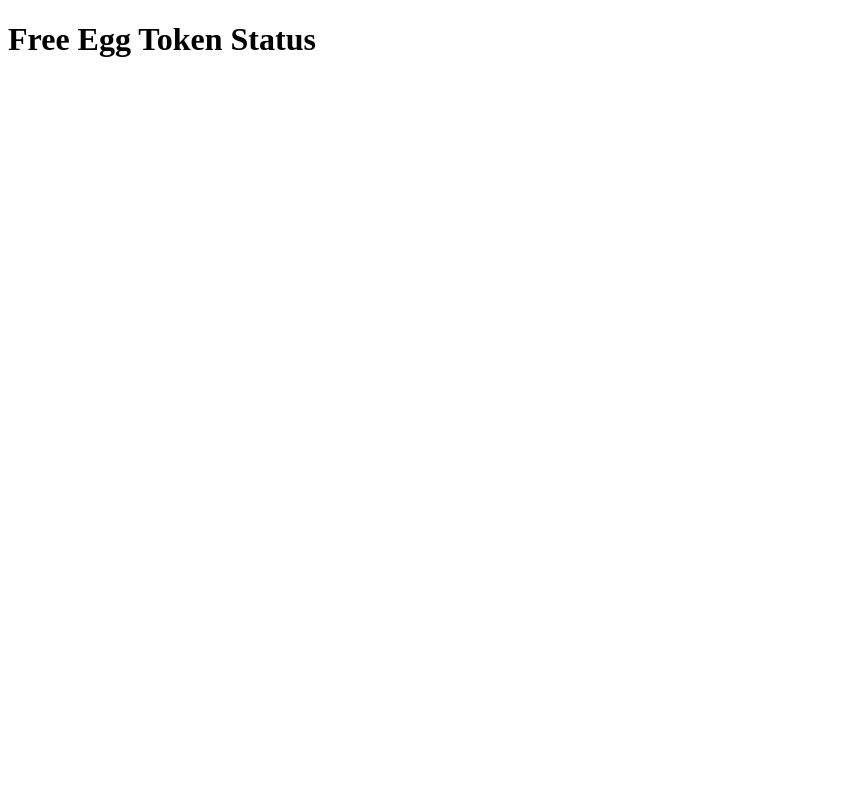
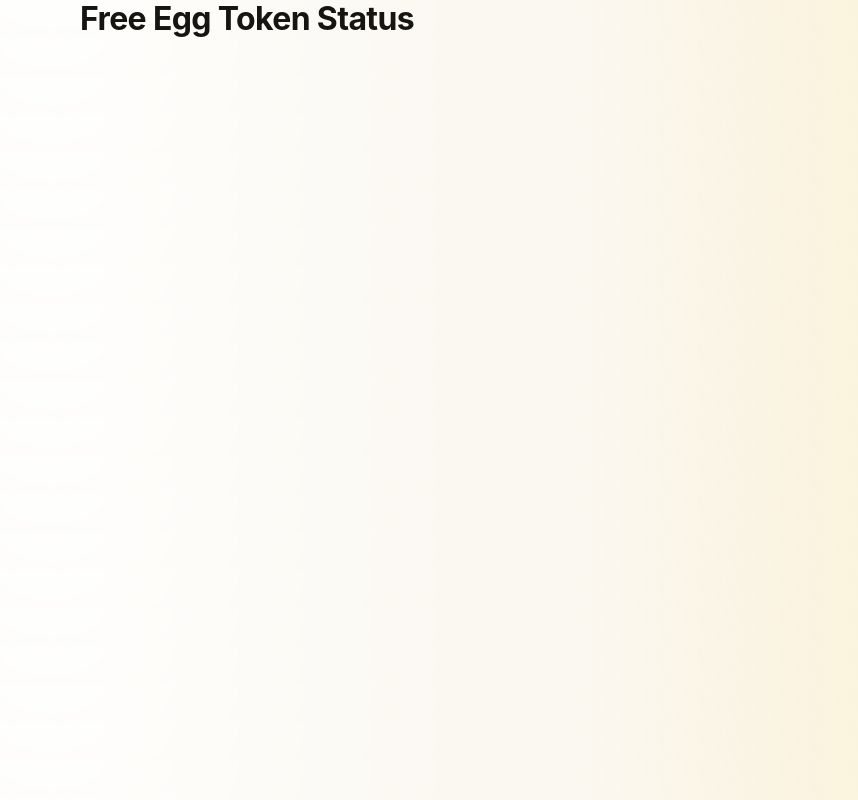
Before and after one commit to free-egg-token/status, a Nuxt app: page / in a window 1280 px wide. Shown: the whole page, without its empty margins (0-858 px from the left). Built offline with nearby package versions, Linux system fonts and the light colour scheme.

Commit message:
feat(ui): add egg-shell design tokens and base styles
Assisted-by: Trae CN: DeepSeek-V4.1-Flash

```diff
--- /dev/null
+++ b/app/assets/css/main.css
@@ -0,0 +1,236 @@
+:root {
+  --bg: #fbf8f1;
+  --bg-elevated: #fffdf8;
+  --bg-sunken: #f6f1e6;
+  --ink: #171512;
+  --ink-soft: #5c564b;
+  --ink-faint: #8a8375;
+  --line: #e7e0d2;
+  --line-strong: #d8cfbc;
+  --yolk: #f5b700;
+  --yolk-deep: #c99300;
+  --ok: #1a7f37;
+  --ok-bg: #e6f4ea;
+  --ok-line: #b7dfc2;
+  --radius: 16px;
+  --font-sans: ui-sans-serif, -apple-system, BlinkMacSystemFont, "Segoe UI", "PingFang SC", "Hiragino Sans GB", "Microsoft YaHei", "Noto Sans CJK SC", sans-serif;
+  --font-mono: ui-monospace, SFMono-Regular, "SF Mono", Menlo, Consolas, "Liberation Mono", monospace;
+}
+
+*,
+*::before,
+*::after {
+  box-sizing: border-box;
+}
+
+html {
+  scroll-behavior: smooth;
+}
+
+body {
+  margin: 0;
+  font-family: var(--font-sans);
+  font-size: 16px;
+  line-height: 1.55;
+  color: var(--ink);
+  background-color: var(--bg);
+  background-image:
+    radial-gradient(900px 460px at 88% -8%, rgba(245, 183, 0, 0.16), transparent 62%),
+    radial-gradient(700px 380px at 4% 2%, rgba(255, 255, 255, 0.9), transparent 60%);
+  -webkit-font-smoothing: antialiased;
+  text-rendering: optimizeLegibility;
+}
+
+h1,
+h2,
+h3,
+h4,
+p {
+  margin: 0;
+}
+
+h1,
+h2,
+h3,
+h4 {
+  letter-spacing: -0.02em;
+  line-height: 1.2;
+}
+
+a {
+  color: inherit;
+  text-underline-offset: 3px;
+}
+
+code {
+  font-family: var(--font-mono);
+}
+
+button {
+  font: inherit;
+  color: inherit;
+}
+
+:focus-visible {
+  outline: 2px solid var(--ink);
+  outline-offset: 3px;
+  border-radius: 4px;
+}
+
+.container {
+  width: min(1120px, 100% - 40px);
+  margin-inline: auto;
+}
+
+.site {
+  display: flex;
+  flex-direction: column;
+  min-height: 100vh;
+}
+
+.site-main {
+  flex: 1 0 auto;
+  padding: 56px 0 88px;
+}
+
+.section {
+  margin-top: 72px;
+}
+
+.section-head {
+  display: flex;
+  align-items: flex-end;
+  justify-content: space-between;
+  gap: 24px;
+  margin-bottom: 22px;
+}
+
+.section-head h2 {
+  font-size: clamp(1.4rem, 2.6vw, 1.8rem);
+  margin-top: 6px;
+}
+
+.eyebrow {
+  font-family: var(--font-mono);
+  font-size: 11px;
+  font-weight: 600;
+  letter-spacing: 0.16em;
+  text-transform: uppercase;
+  color: var(--ink-faint);
+}
+
+.section-sub {
+  margin-top: 6px;
+  font-size: 14px;
+  color: var(--ink-soft);
+  max-width: 58ch;
+}
+
+.mono {
+  font-family: var(--font-mono);
+  font-variant-numeric: tabular-nums;
+}
+
+.card {
+  background: rgba(255, 253, 248, 0.82);
+  border: 1px solid var(--line);
+  border-radius: var(--radius);
+}
+
+.pill {
+  display: inline-flex;
+  align-items: center;
+  gap: 7px;
+  padding: 4px 10px;
+  border-radius: 999px;
+  border: 1px solid var(--line);
+  background: var(--bg-elevated);
+  font-size: 12px;
+  font-weight: 600;
+  white-space: nowrap;
+}
+
+.pill--ok {
+  color: var(--ok);
+  border-color: var(--ok-line);
+  background: var(--ok-bg);
+}
+
+.pill--sm {
+  padding: 2px 8px;
+  font-size: 11px;
+  gap: 5px;
+}
+
+.dot {
+  width: 7px;
+  height: 7px;
+  border-radius: 50%;
+  background: currentColor;
+  flex: none;
+}
+
+@keyframes rise-in {
+  from {
+    opacity: 0;
+    transform: translateY(12px);
+  }
+  to {
+    opacity: 1;
+    transform: none;
+  }
+}
+
+@keyframes pulse-ring {
+  0% {
+    box-shadow: 0 0 0 0 rgba(26, 127, 55, 0.4);
+  }
+  70% {
+    box-shadow: 0 0 0 12px rgba(26, 127, 55, 0);
+  }
+  100% {
+    box-shadow: 0 0 0 0 rgba(26, 127, 55, 0);
+  }
+}
+
+@keyframes bar-in {
+  from {
+    opacity: 0;
+    transform: scaleY(0.15);
+  }
+  to {
+    opacity: 0.82;
+    transform: none;
+  }
+}
+
+@media (max-width: 640px) {
+  .container {
+    width: calc(100% - 32px);
+  }
+
+  .site-main {
+    padding: 40px 0 64px;
+  }
+
+  .section {
+    margin-top: 56px;
+  }
+
+  .section-head {
+    flex-direction: column;
+    align-items: flex-start;
+    gap: 10px;
+  }
+}
+
+@media (prefers-reduced-motion: reduce) {
+  *,
+  *::before,
+  *::after {
+    animation-duration: 0.001ms !important;
+    animation-iteration-count: 1 !important;
+    transition-duration: 0.001ms !important;
+    scroll-behavior: auto !important;
+  }
+}
--- a/nuxt.config.ts
+++ b/nuxt.config.ts
@@ -1,4 +1,11 @@
 export default defineNuxtConfig({
   compatibilityDate: '2026-11-12',
   devtools: { enabled: false },
+  css: ['~/assets/css/main.css'],
+  app: {
+    head: {
+      link: [{ rel: 'icon', type: 'image/svg+xml', href: '/favicon.svg' }],
+      meta: [{ name: 'theme-color', content: '#FBF8F1' }],
+    },
+  },
 })
```
Also changed, not shown: public/favicon.svg (added).
